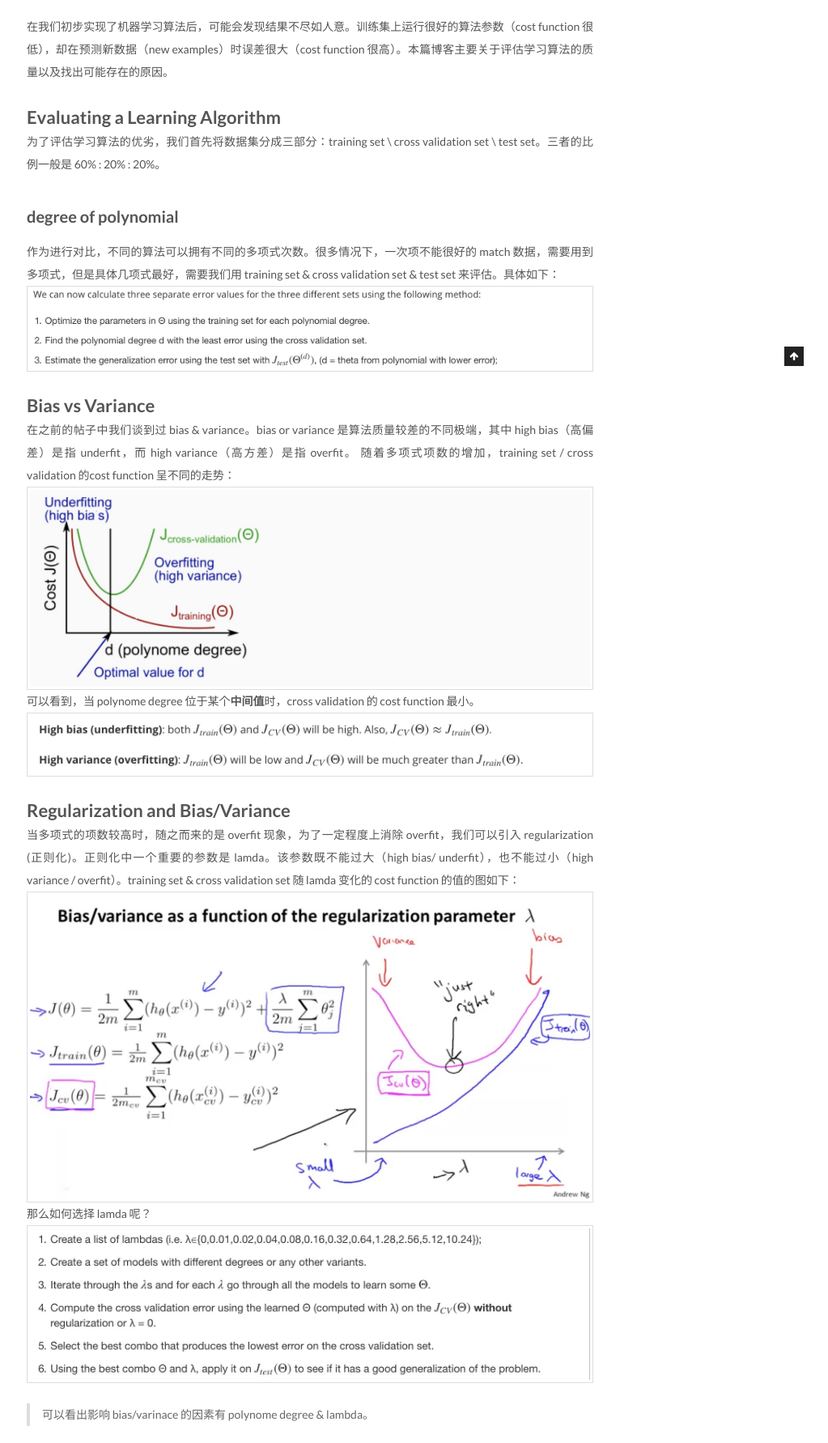
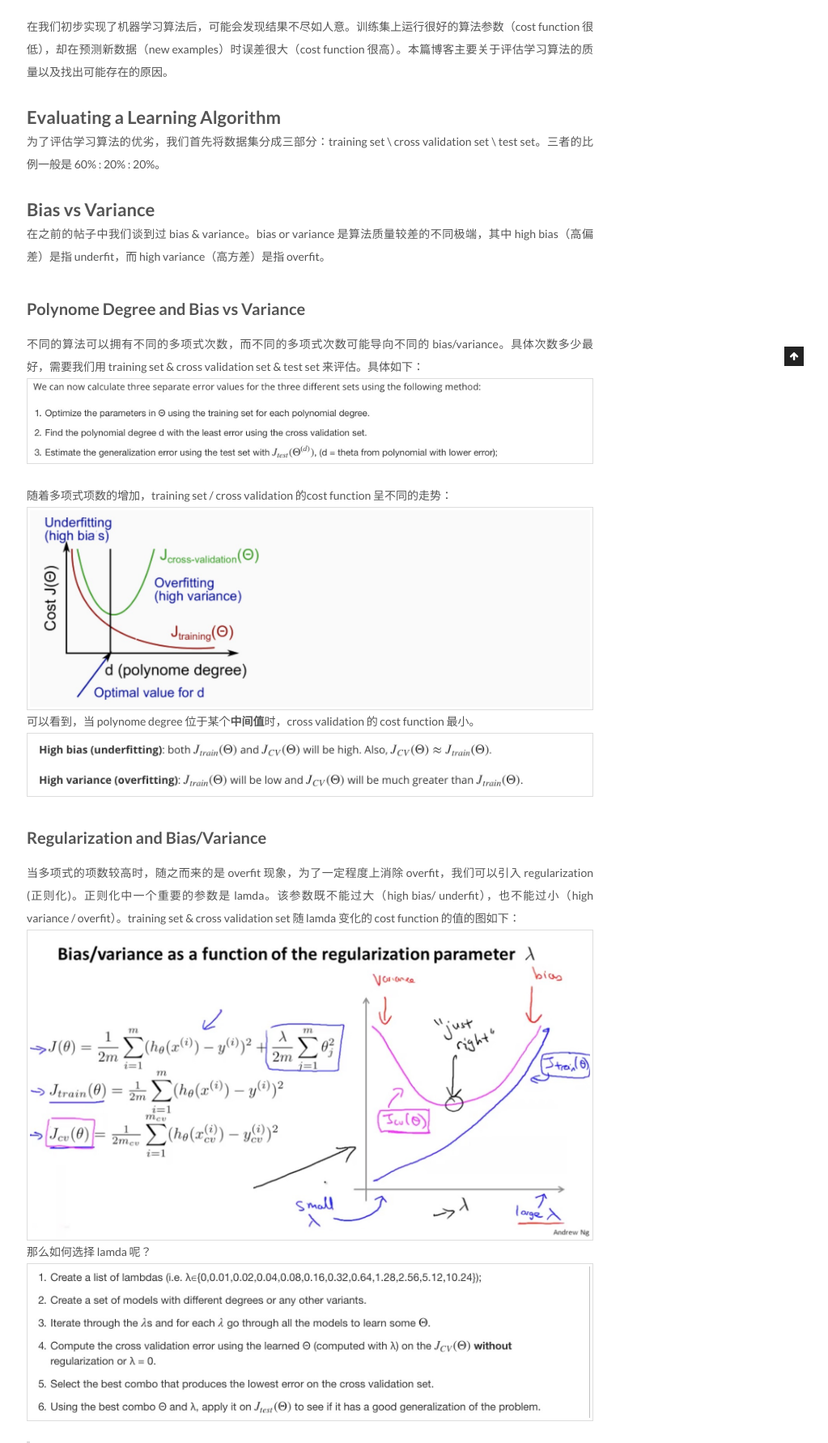
Before and after one commit to qimiguang/qimiguang.github.io, a Jekyll site: the page built from _posts/2017-10-06-Evaluating-a-Learning-Algorithm.md, in a window 1280 px wide, cut to the strip 548-2330 px from the top of the page. Shown: the whole strip at 81% size, without its empty margins (257-1280 px from the left). Built offline with Jekyll 4.4.1, drawn with Linux system fonts in a browser that asks for light colours.

Commit message:
write evalute algorithm

```diff
--- a/_posts/2017-10-06-Evaluating-a-Learning-Algorithm.md
+++ b/_posts/2017-10-06-Evaluating-a-Learning-Algorithm.md
@@ -12,18 +12,19 @@ tags:
 # Evaluating a Learning Algorithm
 为了评估学习算法的优劣，我们首先将数据集分成三部分：training set \ cross validation set \ test set。三者的比例一般是 60% : 20% : 20%。
 
-## degree of polynomial
-作为进行对比，不同的算法可以拥有不同的多项式次数。很多情况下，一次项不能很好的 match 数据，需要用到多项式，但是具体几项式最好，需要我们用 training set & cross validation set & test set 来评估。具体如下：
+# Bias vs Variance
+在之前的帖子中我们谈到过 bias & variance。bias or variance 是算法质量较差的不同极端，其中 high bias（高偏差）是指 underfit，而 high variance（高方差）是指 overfit。
+
+## Polynome Degree and Bias vs Variance
+不同的算法可以拥有不同的多项式次数，而不同的多项式次数可能导向不同的 bias/variance。具体次数多少最好，需要我们用 training set & cross validation set & test set 来评估。具体如下：
 ![](/assets/images/ml/week6/polynomial.jpeg)
 
-# Bias vs Variance
-在之前的帖子中我们谈到过 bias & variance。bias or variance 是算法质量较差的不同极端，其中 high bias（高偏差）是指 underfit，而 high variance（高方差）是指 overfit。
 随着多项式项数的增加，training set / cross validation 的cost function 呈不同的走势：
 ![](/assets/images/ml/week6/polynomial-degree.jpeg)
 可以看到，当 polynome degree 位于某个**中间值**时，cross validation 的 cost function 最小。
 ![](/assets/images/ml/week6/bias-variance.jpeg)
 
-# Regularization and Bias/Variance
+## Regularization and Bias/Variance
 当多项式的项数较高时，随之而来的是 overfit 现象，为了一定程度上消除 overfit，我们可以引入 regularization (正则化)。正则化中一个重要的参数是 lamda。该参数既不能过大（high bias/ underfit），也不能过小（high variance / overfit）。training set & cross validation set 随 lamda 变化的 cost function 的值的图如下：
 ![](/assets/images/ml/week6/lamda-cost-function.jpeg)
 那么如何选择 lamda 呢？
```
